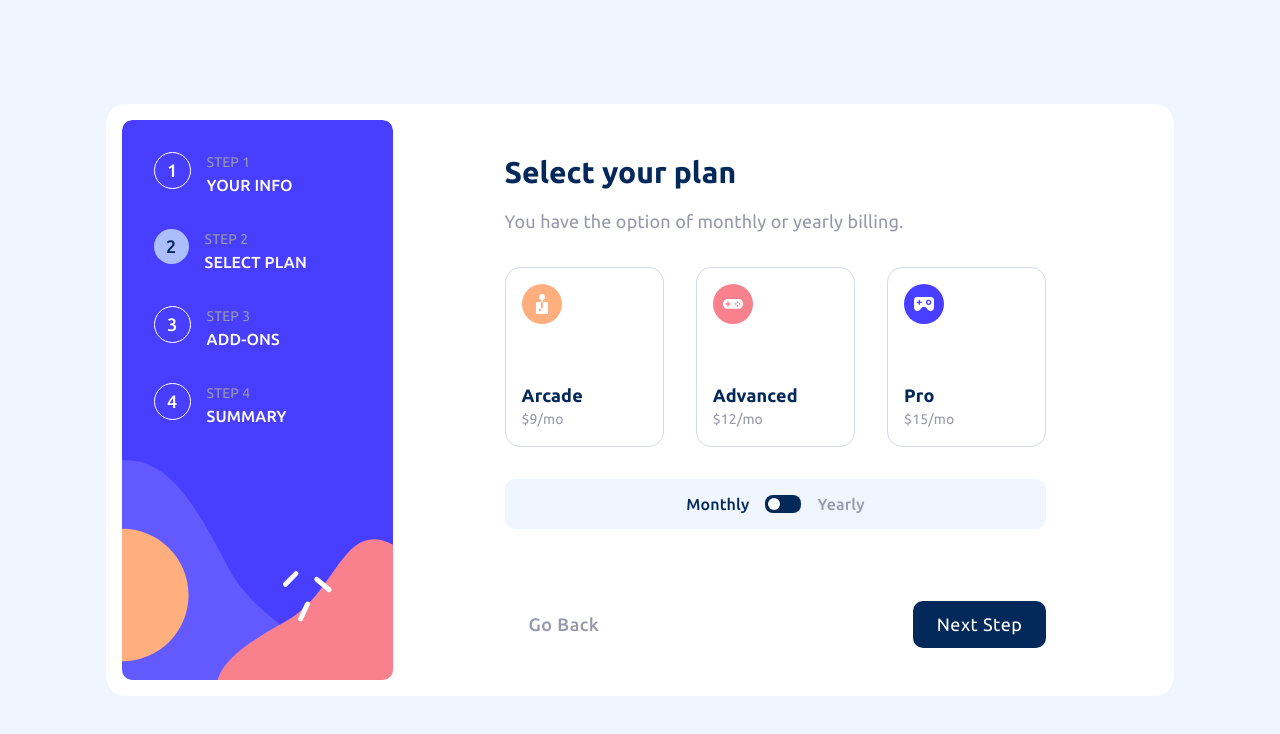
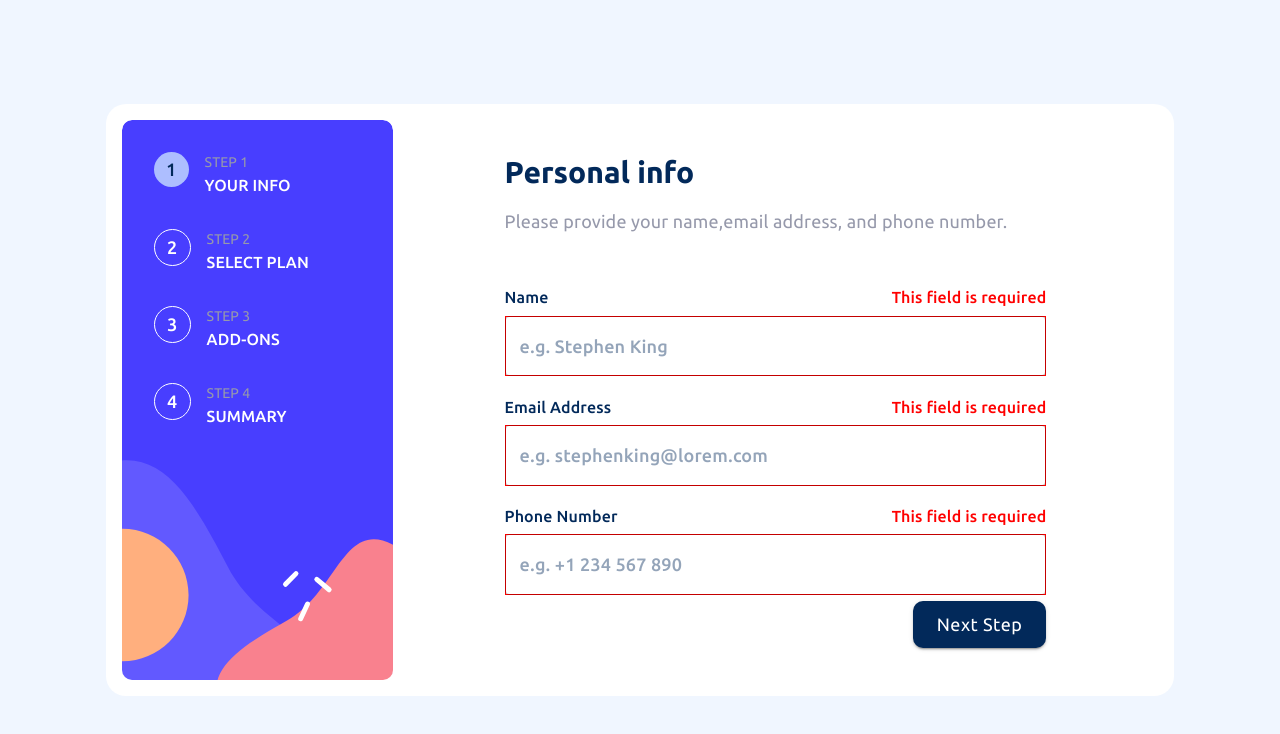
Before and after one commit to FahmiEfendy/multi-step-form, a React (Vite) app: page / in a window 1280 px wide. Both pictures are taken after a click on the button "Next Step". Shown: the top 734 px of the page. Built offline with nearby package versions, Linux system fonts and the light colour scheme.

Commit message:
feat: form validation

```diff
--- a/src/components/Step1/index.jsx
+++ b/src/components/Step1/index.jsx
@@ -11,18 +11,52 @@ const Step1 = () => {
   const formData = useSelector((state) => state.homeReducer.form);
   const currentStep = useSelector((state) => state.homeReducer.step);
 
-  const [name, setName] = useState(formData.info.name);
-  const [email, setEmail] = useState(formData.info.email);
-  const [phone, setPhone] = useState(formData.info.phone);
+  const [name, setName] = useState({
+    value: formData.info.name,
+    isError: false,
+  });
+  const [email, setEmail] = useState({
+    value: formData.info.email,
+    isError: false,
+  });
+  const [phone, setPhone] = useState({
+    value: formData.info.phone,
+    isError: false,
+  });
+
+  const formValidation = () => {
+    let isValid = true;
+
+    if (name.value === "") {
+      setName((prevState) => ({ ...prevState, isError: true }));
+      isValid = false;
+    }
+
+    if (email.value === "") {
+      setEmail((prevState) => ({ ...prevState, isError: true }));
+      isValid = false;
+    }
+
+    if (phone.value === "") {
+      setPhone((prevState) => ({ ...prevState, isError: true }));
+      isValid = false;
+    }
+
+    return isValid;
+  };
 
   const goStep2Handler = () => {
+    const isFormValid = formValidation();
+
+    if (!isFormValid) return;
+
     dispatch(
       setForm({
         ...formData,
         info: {
-          name: name,
-          email: email,
-          phone: phone,
+          name: name.value,
+          email: email.value,
+          phone: phone.value,
         },
       })
     );
@@ -38,37 +72,69 @@ const Step1 = () => {
         Please provide your name,email address, and phone number.
       </Typography>
       <Box className={classes.input_container}>
-        {/* TODO: Add Form Label When Error */}
         <Box className={classes.input_wrapper}>
-          <FormLabel>Name</FormLabel>
+          <Box className={classes.input_label}>
+            <FormLabel>Name</FormLabel>
+            {name.isError && (
+              <FormLabel className={classes.label_error}>
+                This field is required
+              </FormLabel>
+            )}
+          </Box>
           <TextField
+            className={name.isError ? classes.error : ""}
             type="text"
             placeholder="e.g. Stephen King"
-            value={name}
+            value={name.value}
             onChange={(e) => {
-              setName(e.target.value);
+              setName({
+                value: e.target.value,
+                isError: e.target.value.length === 0 ? true : false,
+              });
             }}
           />
         </Box>
         <Box className={classes.input_wrapper}>
-          <FormLabel>Email Address</FormLabel>
+          <Box className={classes.input_label}>
+            <FormLabel>Email Address</FormLabel>
+            {email.isError && (
+              <FormLabel className={classes.label_error}>
+                This field is required
+              </FormLabel>
+            )}
+          </Box>
           <TextField
+            className={email.isError ? classes.error : ""}
             type="email"
             placeholder="e.g. stephenking@lorem.com"
-            value={email}
+            value={email.value}
             onChange={(e) => {
-              setEmail(e.target.value);
+              setEmail({
+                value: e.target.value,
+                isError: e.target.value.length === 0 ? true : false,
+              });
             }}
           />
         </Box>
         <Box className={classes.input_wrapper}>
-          <FormLabel>Phone Number</FormLabel>
+          <Box className={classes.input_label}>
+            <FormLabel>Phone Number</FormLabel>
+            {phone.isError && (
+              <FormLabel className={classes.label_error}>
+                This field is required
+              </FormLabel>
+            )}
+          </Box>
           <TextField
+            className={phone.isError ? classes.error : ""}
             type="number"
             placeholder="e.g. +1 234 567 890"
-            value={phone}
+            value={phone.value}
             onChange={(e) => {
-              setPhone(e.target.value);
+              setPhone({
+                value: e.target.value,
+                isError: e.target.value.length === 0 ? true : false,
+              });
             }}
           />
         </Box>
--- a/src/components/Step1/style.module.scss
+++ b/src/components/Step1/style.module.scss
@@ -20,8 +20,17 @@
       @include directionY;
       margin-top: 1rem;
 
-      label {
-        @include font($marine-blue, 16px, $font-weight-medium);
+      .input_label {
+        @include directionX;
+        justify-content: space-between;
+
+        .label_error {
+          color: red !important;
+        }
+
+        label {
+          @include font($marine-blue, 16px, $font-weight-medium);
+        }
       }
 
       div {
@@ -30,6 +39,9 @@
         input {
           @include font($marine-blue, 18px, $font-weight-medium);
         }
+      }
+      .error input {
+        border: 1px solid red;
       }
     }
   }
--- a/src/components/Step2/index.jsx
+++ b/src/components/Step2/index.jsx
@@ -21,6 +21,7 @@ const Step2 = ({ prevStepHandler }) => {
   const formData = useSelector((state) => state.homeReducer.form);
   const currentStep = useSelector((state) => state.homeReducer.step);
 
+  const [isError, setIsError] = useState(false);
   const [selectedPlan, setSelectedPlan] = useState(formData.plan);
   const [isMonthlyPlan, setIsMonthlyPlan] = useState(
     formData.plan.isMonthlyPlan
@@ -55,7 +56,25 @@ const Step2 = ({ prevStepHandler }) => {
     setSelectedPlan({ isMonthlyPlan, option: plan, price });
   };
 
+  const formValidation = () => {
+    let isValid = true;
+
+    if (selectedPlan.option === "") {
+      setIsError(true);
+      isValid = false;
+    } else {
+      setIsError(false);
+      isValid = true;
+    }
+
+    return isValid;
+  };
+
   const goStep3Handler = () => {
+    const isFormValid = formValidation();
+
+    if (!isFormValid) return;
+
     dispatch(
       setForm({
         ...formData,
@@ -103,6 +122,7 @@ const Step2 = ({ prevStepHandler }) => {
         columnGap={4}
         className={classes.grid_container}
       >
+        {/* TODO: Fix Get Latest Price When Toggle Switch */}
         {planArr.map((data, index) => {
           return (
             <Grid
@@ -136,6 +156,11 @@ const Step2 = ({ prevStepHandler }) => {
           );
         })}
       </Grid>
+      {isError && (
+        <Typography variant="body1" className={classes.error}>
+          You should pick at least one plan above!
+        </Typography>
+      )}
       <Box className={classes.switcher_wrapper}>
         <Typography
           variant="body1"
--- a/src/components/Step2/style.module.scss
+++ b/src/components/Step2/style.module.scss
@@ -72,6 +72,11 @@
     }
   }
 
+  .error {
+    @include font(red, 16px, $font-weight-regular);
+    margin-top: .5rem;
+  }
+
   .switcher_wrapper {
     @include directionX;
     background-color: $magnolia;
--- a/src/components/Step3/index.jsx
+++ b/src/components/Step3/index.jsx
@@ -50,7 +50,7 @@ const Step3 = ({ prevStepHandler }) => {
 
     if (valueExist) {
       setChecked((prevState) =>
-        prevState.filter((data) => data.title === value.title)
+        prevState.filter((data) => data.title !== value.title)
       );
     } else {
       setChecked([...checked, value]);
@@ -82,7 +82,6 @@ const Step3 = ({ prevStepHandler }) => {
       <List className={classes.list_container}>
         {addOnsArr.map((data, index) => {
           let isSelected = checked.find((c) => c.title === data.title);
-
           return (
             <ListItem key={index} className={activeAddOnStyle(isSelected)}>
               <ListItemButton
--- a/src/components/Step4/index.jsx
+++ b/src/components/Step4/index.jsx
@@ -1,16 +1,23 @@
 import React, { useState } from "react";
-import { useSelector } from "react-redux";
+import { useDispatch, useSelector } from "react-redux";
 import { Box, Button, Divider, Link, Typography } from "@mui/material";
 
 import classes from "./style.module.scss";
+import { setStep } from "../../pages/Home/action";
 import ThankYouIcon from "../../assets/icon-thank-you.svg";
 import { priceFormatter } from "../../utils/priceFormatter";
 
 const Step4 = ({ prevStepHandler }) => {
+  const dispatch = useDispatch();
+
   const [isSuccess, setIsSuccess] = useState(false);
 
   const formData = useSelector((state) => state.homeReducer.form);
   const totalPrice = useSelector((state) => state.homeReducer.totalPrice);
+
+  const goStep2Handler = () => {
+    dispatch(setStep(2));
+  };
 
   const confirmHandler = () => {
     setIsSuccess(true);
@@ -33,7 +40,7 @@ const Step4 = ({ prevStepHandler }) => {
                   {formData.plan.option} (
                   {formData.plan.isMonthlyPlan ? "Monthly" : "Yearly"})
                 </Typography>
-                <Link>Change</Link>
+                <Link onClick={goStep2Handler}>Change</Link>
               </Box>
               <Typography variant="body1" className={classes.summary_price}>
                 {priceFormatter(
```
